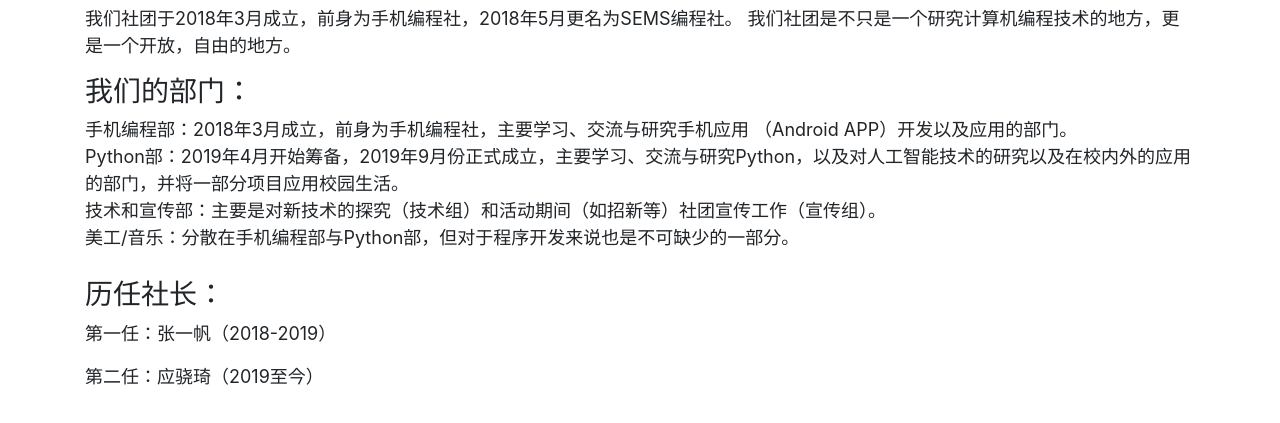
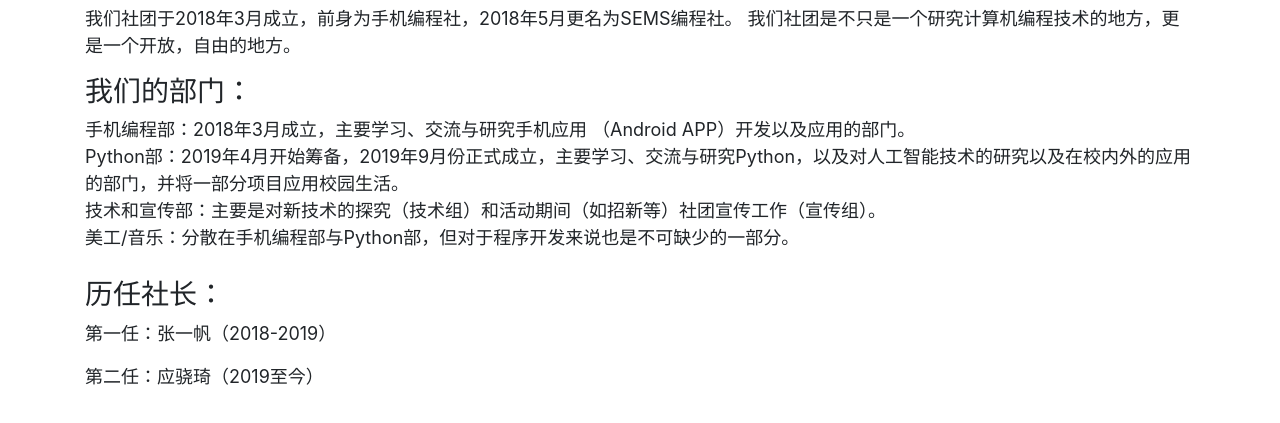
Before and after one commit to xmg333/sems-pc.github.io, a plain HTML site: page pages/about.html in a window 1280 px wide. Shown: the part 197-620 px from the top of the page. Drawn offline with Linux system fonts and the light colour scheme.

Commit message:
Update about.html

```diff
--- a/pages/about.html
+++ b/pages/about.html
@@ -36,7 +36,7 @@
           <h3 style="text-align: left;">社团介绍：</h3>
           <p style="text-align: left; font-size: 18px">我们社团于2018年3月成立，前身为手机编程社，2018年5月更名为SEMS编程社。 我们社团是不只是一个研究计算机编程技术的地方，更 是一个开放，自由的地方。</p>
           <h3 style="text-align: left;">我们的部门：</h3>
-          <div style="font-size: 18px;text-align: left">手机编程部：2018年3月成立，前身为手机编程社，主要学习、交流与研究手机应用 （Android APP）开发以及应用的部门。 </div>
+          <div style="font-size: 18px;text-align: left">手机编程部：2018年3月成立，主要学习、交流与研究手机应用 （Android APP）开发以及应用的部门。 </div>
           <div style="font-size: 18px; text-align: left;">Python部：2019年4月开始筹备，2019年9月份正式成立，主要学习、交流与研究Python，以及对人工智能技术的研究以及在校内外的应用的部门，并将一部分项目应用校园生活。</div>
           <div style="font-size: 18px; text-align: left;">技术和宣传部：主要是对新技术的探究（技术组）和活动期间（如招新等）社团宣传工作（宣传组）。</div>
           <div style="text-align: left; font-size: 18px">美工/音乐：分散在手机编程部与Python部，但对于程序开发来说也是不可缺少的一部分。</div>
```
